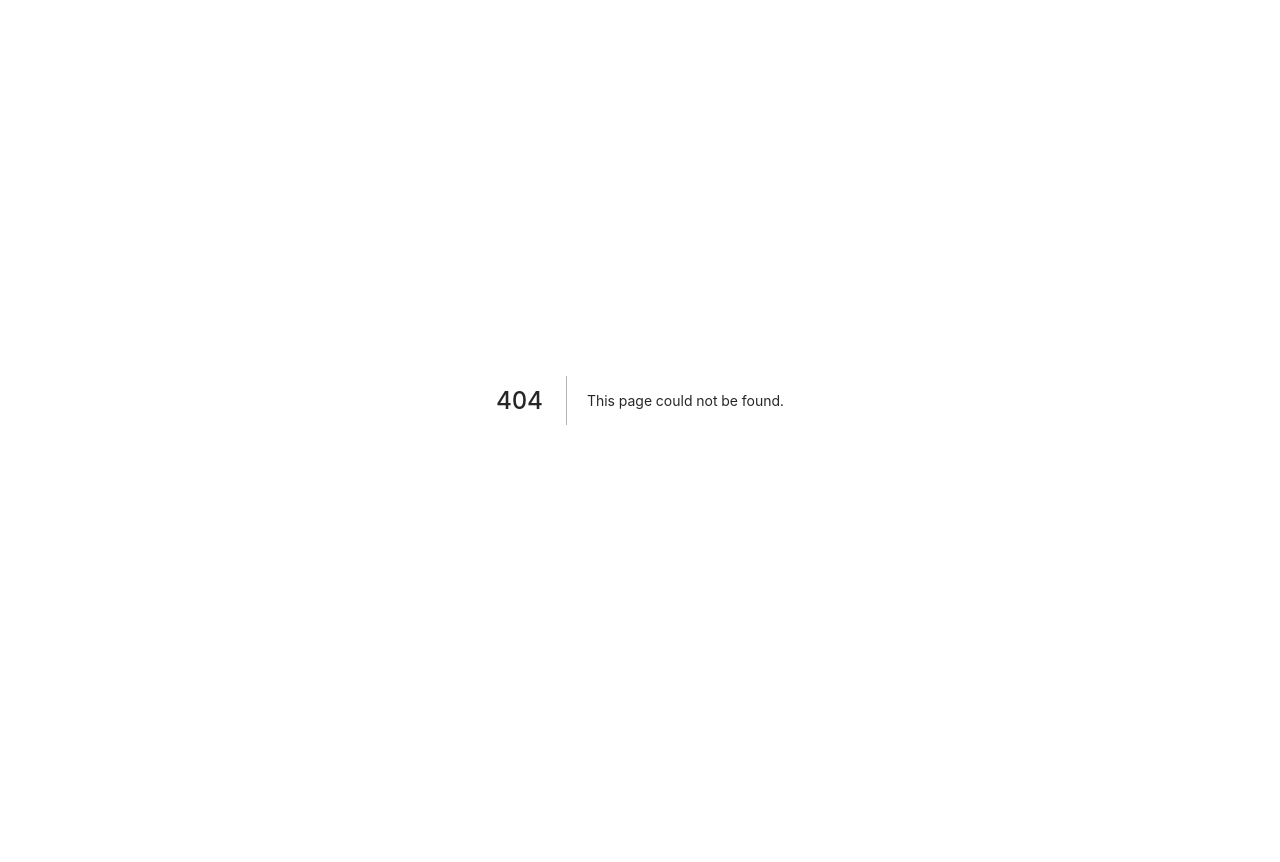
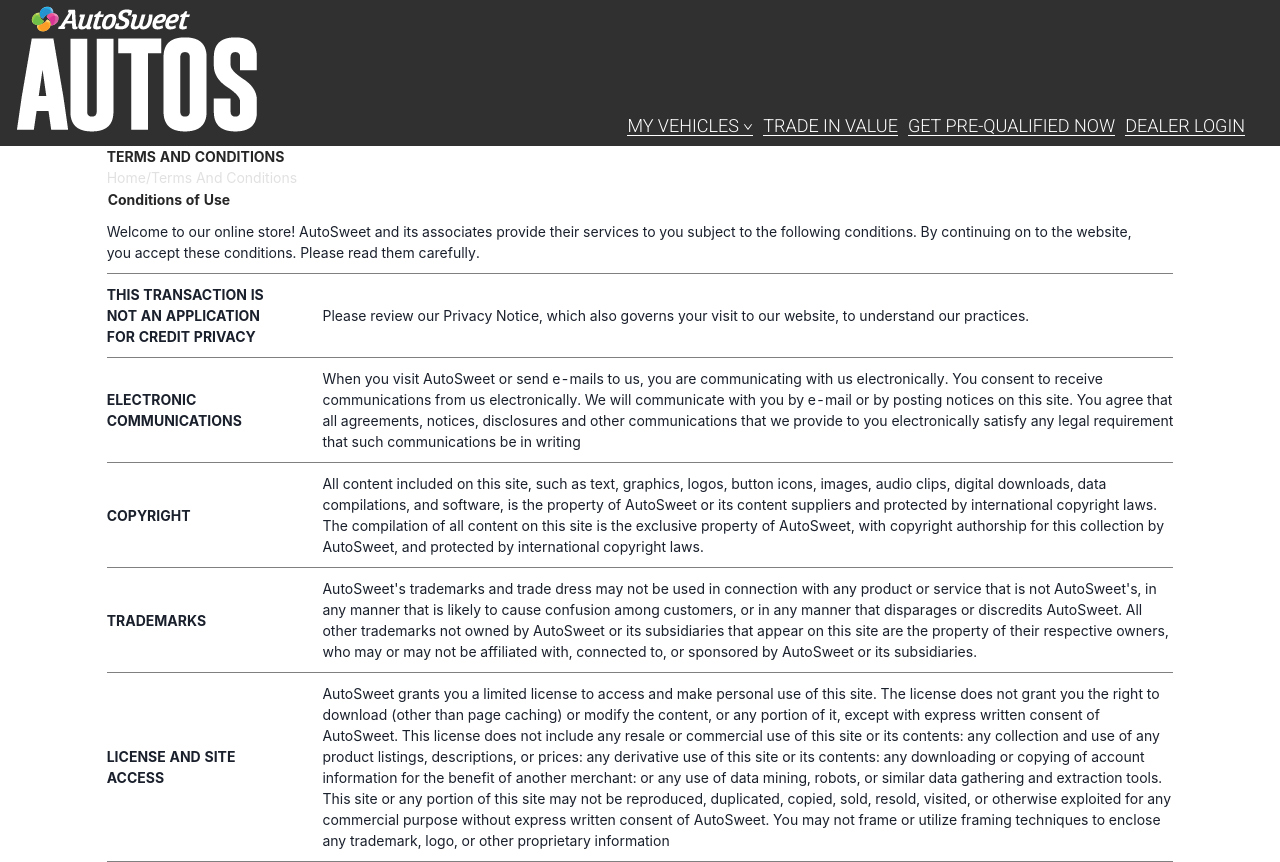
Before and after one commit to oliverJurgen/autosweet_new, a Next.js app: page /terms-and-conditions in a window 1280 px wide. Before the commit this address had no page. Before the commit the page ends 800 px from the top, so only its background shows below. Built offline with nearby package versions, Linux system fonts and the light colour scheme.

Commit message:
add sitemap and terms page

```diff
--- /dev/null
+++ b/pages/terms-and-conditions.tsx
@@ -0,0 +1,107 @@
+import React, { Component } from 'react';
+import { Row, Col } from 'antd';
+// import Navigation from "../../components/Navigation";
+// import { NavLink } from "react-router-dom";
+// import style from "../styles/TermsPrivacy.module.css";
+import style from 'styles/modules/TermsPrivacy.module.css';
+import Header from 'components/shared/Header';
+
+const Terms = () => (
+  <>
+    <Header/>
+    <Row justify="center">
+      <Col span={20}>
+        <h1 className={style.bold}>TERMS AND CONDITIONS</h1>
+        <p className={style.grey}>Home/Terms And Conditions</p>
+        <Row>
+          <table className={style.table}>
+            <tr>
+              <td colSpan={2}>
+                <h2 className={style.bold}>Conditions of Use</h2>
+              </td>
+            </tr>
+            <tr className={style.tableRow}>
+              <td colSpan={2}>
+                <p>
+                  Welcome to our online store! AutoSweet and its associates
+                  provide their services to you subject to the following
+                  conditions. By continuing on to the website, you accept these
+                  conditions. Please read them carefully.
+                </p>
+              </td>
+            </tr>
+            <tr className={style.tableRow}>
+              <td className={style.bold}>
+                THIS TRANSACTION IS NOT AN APPLICATION FOR CREDIT PRIVACY
+              </td>
+              <td>
+                Please review our Privacy Notice, which also governs your visit
+                to our website, to understand our practices.
+              </td>
+            </tr>
+            <tr className={style.tableRow}>
+              <td className={style.bold}>ELECTRONIC COMMUNICATIONS</td>
+              <td>
+                When you visit AutoSweet or send e-mails to us, you are
+                communicating with us electronically. You consent to receive
+                communications from us electronically. We will communicate with
+                you by e-mail or by posting notices on this site. You agree that
+                all agreements, notices, disclosures and other communications
+                that we provide to you electronically satisfy any legal
+                requirement that such communications be in writing
+              </td>
+            </tr>
+            <tr className={style.tableRow}>
+              <td className={style.bold}>COPYRIGHT</td>
+              <td>
+                All content included on this site, such as text, graphics,
+                logos, button icons, images, audio clips, digital downloads,
+                data compilations, and software, is the property of AutoSweet or
+                its content suppliers and protected by international copyright
+                laws. The compilation of all content on this site is the
+                exclusive property of AutoSweet, with copyright authorship for
+                this collection by AutoSweet, and protected by international
+                copyright laws.
+              </td>
+            </tr>
+            <tr className={style.tableRow}>
+              <td className={style.bold}>TRADEMARKS</td>
+              <td>
+                AutoSweet's trademarks and trade dress may not be used in
+                connection with any product or service that is not AutoSweet's,
+                in any manner that is likely to cause confusion among customers,
+                or in any manner that disparages or discredits AutoSweet. All
+                other trademarks not owned by AutoSweet or its subsidiaries that
+                appear on this site are the property of their respective owners,
+                who may or may not be affiliated with, connected to, or
+                sponsored by AutoSweet or its subsidiaries.
+              </td>
+            </tr>
+            <tr className={style.tableRow}>
+              <td className={style.bold}>LICENSE AND SITE ACCESS</td>
+              <td>
+                AutoSweet grants you a limited license to access and make
+                personal use of this site. The license does not grant you the
+                right to download (other than page caching) or modify the
+                content, or any portion of it, except with express written
+                consent of AutoSweet. This license does not include any resale
+                or commercial use of this site or its contents: any collection
+                and use of any product listings, descriptions, or prices: any
+                derivative use of this site or its contents: any downloading or
+                copying of account information for the benefit of another
+                merchant: or any use of data mining, robots, or similar data
+                gathering and extraction tools. This site or any portion of this
+                site may not be reproduced, duplicated, copied, sold, resold,
+                visited, or otherwise exploited for any commercial purpose
+                without express written consent of AutoSweet. You may not frame
+                or utilize framing techniques to enclose any trademark, logo, or
+                other proprietary information
+              </td>
+            </tr>
+          </table>
+        </Row>
+      </Col>
+    </Row>
+  </>
+);
+export default Terms;
```
Also changed, not shown: 1 other file (tests, documents, lock files or other folders).
